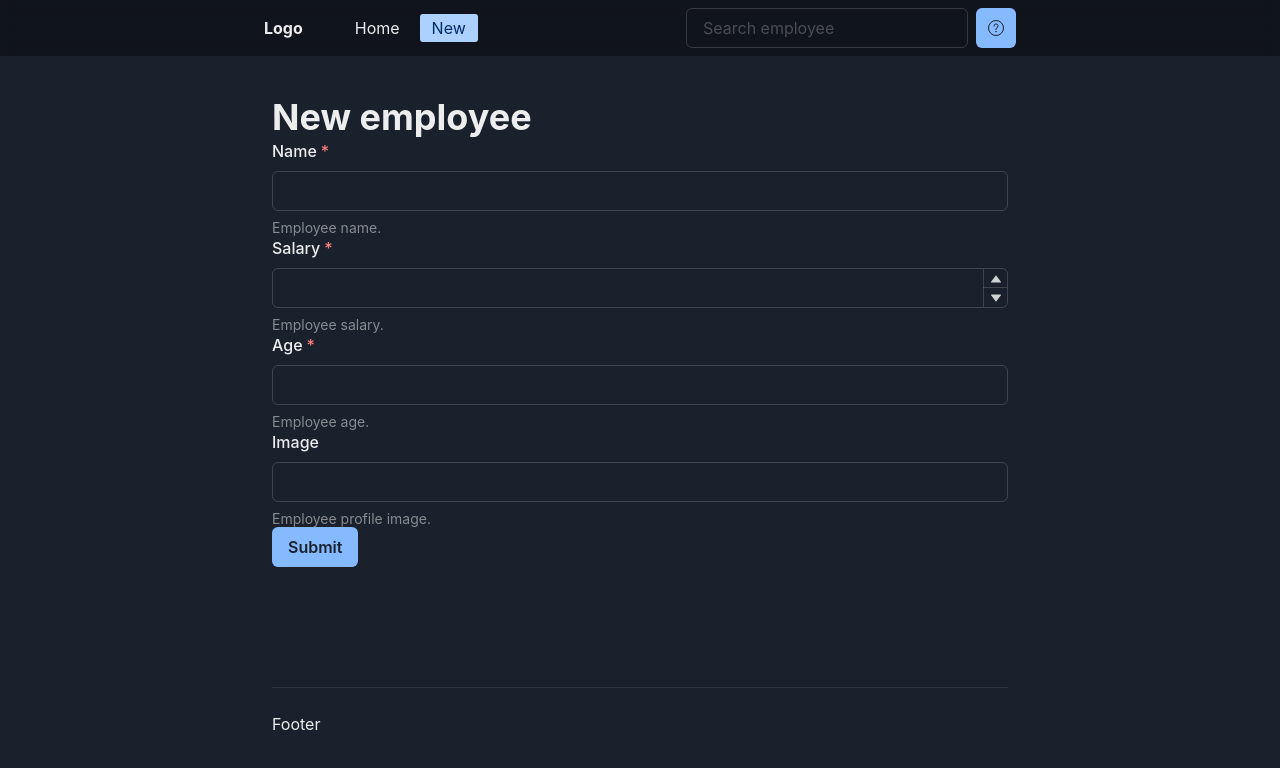
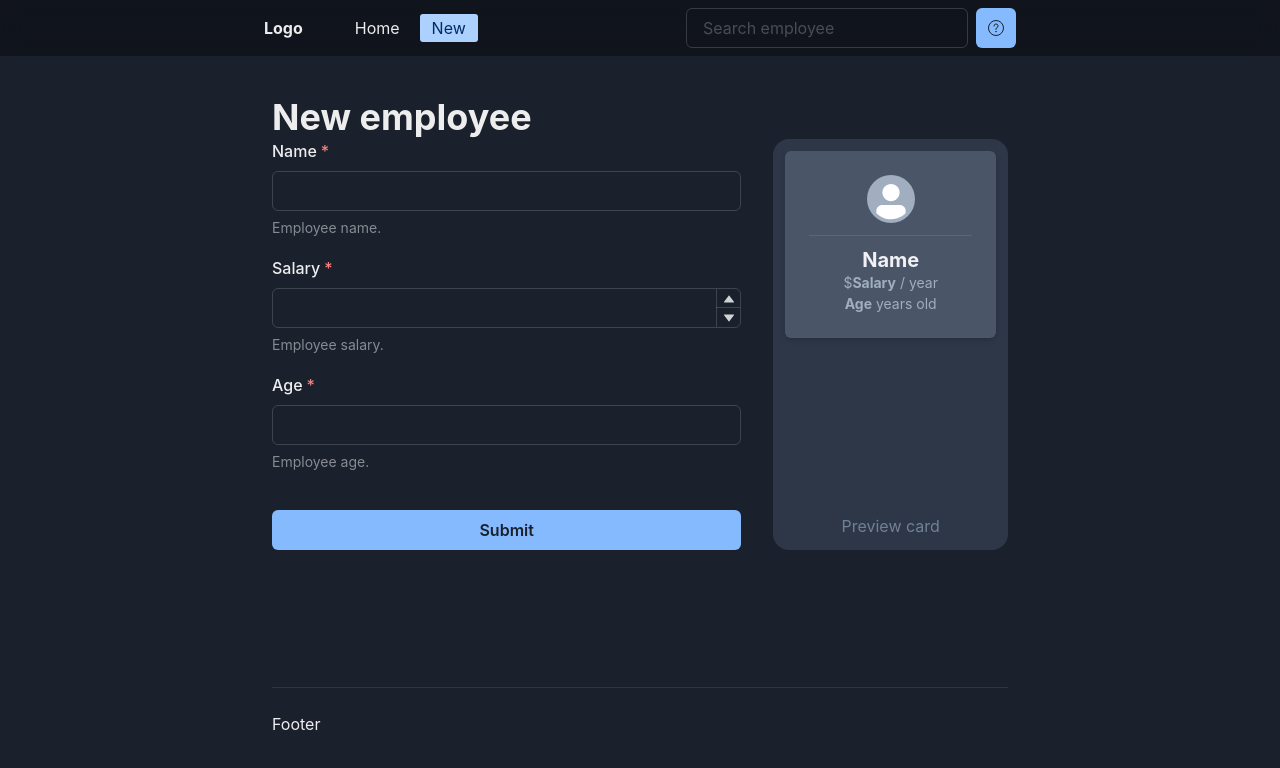
Before and after one commit to JMRBDev/Employees, a React (Create React App) app: page /new in a window 1280 px wide. Shown: the top 768 px of the page. Built offline with nearby package versions, Linux system fonts and the light colour scheme.

Commit message:
Employee creation form fully working

```diff
--- a/src/components/cards/EmployeeCard/index.tsx
+++ b/src/components/cards/EmployeeCard/index.tsx
@@ -13,12 +13,24 @@ const EmployeeCard = ({ employee }: IEmployeeCardProps) => {
             <VStack p={6} gap={1} bg="gray.600" borderRadius="md" overflow="hidden" boxShadow="md">
                 <Avatar name={employee?.employee_name} src={employee?.employee_image} />
                 <Divider />
-                <VStack spacing={0}>
-                    <Heading as="h3" size="md">
-                        {employee?.employee_name}
+                <VStack spacing={0} margin="auto" overflow="hidden" maxW="100%">
+                    <Heading as="h3" size="md" maxW="100%" isTruncated>
+                        {employee?.employee_name || 'Name'}
                     </Heading>
-                    <Text color="gray.400" fontSize="sm">${employee?.employee_salary} / year</Text>
-                    <Text color="gray.400" fontSize="sm">{employee?.employee_age} years old</Text>
+                    <Text color="gray.400" fontSize="sm" maxW="100%" isTruncated>
+                        $
+                        <Text as="span" fontWeight="bold">
+                            {employee?.employee_salary || 'Salary'}
+                        </Text>
+                        {' '}
+                        / year</Text>
+                    <Text color="gray.400" fontSize="sm" maxW="100%" isTruncated>
+                        <Text as="span" fontWeight="bold">
+                            {employee?.employee_age || 'Age'}
+                        </Text>
+                        {' '}
+                        years old
+                    </Text>
                 </VStack>
             </VStack>
         </Link>
--- a/src/components/pages/employeePage/index.tsx
+++ b/src/components/pages/employeePage/index.tsx
@@ -1,23 +1,22 @@
 import React from 'react';
-import { FormControl, FormErrorMessage, FormHelperText, FormLabel, Heading, Input, Box, Button, NumberInput, NumberInputField, NumberInputStepper, NumberIncrementStepper, NumberDecrementStepper } from '@chakra-ui/react';
-import { FieldValues, SubmitHandler, useForm } from 'react-hook-form';
+import { FormControl, FormErrorMessage, FormHelperText, FormLabel, Heading, Input, Button, NumberInput, NumberInputField, NumberInputStepper, NumberIncrementStepper, NumberDecrementStepper, useToast, Grid, VStack, Text, Spacer } from '@chakra-ui/react';
+import { SubmitHandler, useForm } from 'react-hook-form';
 import { IEmployee } from '../../../interfaces/IEmployee';
 import * as Yup from 'yup';
 import { yupResolver } from '@hookform/resolvers/yup';
+import { useDispatch } from 'react-redux';
+import { changeStatus } from '../../../redux/slices/appSlice';
+import { createEmployee } from '../../../services/EmployeeService';
+import EmployeeCard from '../../cards/EmployeeCard';
+
+const EmployeePage = () => {
+    const dispatch = useDispatch();
+    const toast = useToast();
 
     const FormSchema = Yup.object().shape({
         employee_name: Yup.string().required('Name is required'),
         employee_salary: Yup.number().typeError('Salary must be a number').required('Salary is required'),
         employee_age: Yup.number().typeError('Age must be a number').required('Age is required'),
-    employee_image: Yup.mixed()
-        .test(
-            "fileSize",
-            "File size is too large (5MB max.)",
-            (value) => value[0].size <= 5242880 && value[0].size > 0)
-        .test(
-            "fileType",
-            "Only jpg, png and jpeg are supported",
-            (value) => ["image/jpeg", "image/png", "image/jpg"].includes(value.type)),
     });
 
     const useCreateForm = () => {
@@ -28,16 +27,34 @@ const useCreateForm = () => {
         });
     }
 
-const EmployeePage = () => {
-    const { register, handleSubmit, formState: { errors } } = useCreateForm();
-    const onSubmit: SubmitHandler<FieldValues> = (data) => console.log(data);
+    const { register, handleSubmit, formState: { errors }, watch } = useCreateForm();
+    const onSubmit: SubmitHandler<IEmployee> = (data) => {
+        const _createEmployee = async () => {
+            dispatch(changeStatus('fetching'));
+            const res = await createEmployee(data);
+            if (res.status === 'success') {
+                dispatch(changeStatus('ready'));
+            } else {
+                dispatch(changeStatus('errorFetching'));
+            }
 
-    console.log({ errors })
+            toast({
+                title: res.status.toUpperCase(),
+                description: res.message,
+                status: res.status,
+                duration: res.status === 'error' ? null : 5000,
+                isClosable: true,
+            });
+        };
+
+        _createEmployee();
+    };
 
     return (
         <>
             <Heading>New employee</Heading>
-            <Box as="form" onSubmit={handleSubmit(onSubmit)}>
+            <Grid gap={8} gridTemplateColumns={{ base: '1fr', sm: '2fr 1fr' }} alignItems="flex-start">
+                <VStack as="form" gap={3} align="stretch" onSubmit={handleSubmit(onSubmit)} w="full">
                     <FormControl isRequired isInvalid={!!errors.employee_name}>
                         <FormLabel htmlFor='employee_name'>Name</FormLabel>
                         <Input {...register('employee_name')} />
@@ -80,24 +97,24 @@ const EmployeePage = () => {
                         )}
                     </FormControl>
 
-                <FormControl isInvalid={!!errors.employee_image}>
-                    <FormLabel htmlFor='employee_image'>Image</FormLabel>
-                    <Input {...register('employee_image')} />
-                    {!errors.employee_image ? (
-                        <FormHelperText>
-                            Employee profile image.
-                        </FormHelperText>
-                    ) : (
-                        <FormErrorMessage>{errors.employee_image?.message}</FormErrorMessage>
+                    <Spacer />
 
-                    )}
-                </FormControl>
                     <Button type="submit" disabled={!!Object.keys(errors).length}>
                         Submit
                     </Button>
-            </Box>
+                </VStack>
+
+                <VStack align="stretch" justify="space-between" bg="gray.700" overflow="hidden" h="full" p={3} borderRadius={16}>
+                    <EmployeeCard employee={{
+                        employee_name: watch().employee_name,
+                        employee_salary: watch().employee_salary,
+                        employee_age: watch().employee_age,
+                    }} />
+                    <Text align="center" color="gray.500">Preview card</Text>
+                </VStack>
+            </Grid>
         </>
-    )
-}
+    );
+};
 
 export default EmployeePage;
--- a/src/interfaces/IEmployee.ts
+++ b/src/interfaces/IEmployee.ts
@@ -1,7 +1,7 @@
 export interface IEmployee {
-    id: number;
+    id?: number;
     employee_name: string;
     employee_salary: number;
     employee_age: number;
-    employee_image: string;
+    employee_image?: string;
 };
--- a/src/services/EmployeeService/index.ts
+++ b/src/services/EmployeeService/index.ts
@@ -1,3 +1,4 @@
+import { IEmployee } from '../../interfaces/IEmployee';
 const API_URL = 'http://dummy.restapiexample.com/api/v1';
 
 export const getAllEmployees = async () => {
@@ -29,22 +30,19 @@ export const getSingleEmployee = async (id: number) => {
     }
 };
 
-export const createEmployee = async (name: string, salary: number, age: number) => {
+export const createEmployee = async (data: IEmployee) => {
     try {
         const res = await (await fetch(`${API_URL}/create`, {
             method: 'POST',
-            body: JSON.stringify({
-                name,
-                salary,
-                age,
-            }),
+            body: JSON.stringify(data),
         })).json();
 
         return res;
     } catch (err) {
-        console.log(err);
-
-        return undefined;
+        return {
+            status: 'error',
+            message: (err as Error).message,
+        };
     }
 };
 
```
Lines whose indentation alone changed are shown as unchanged.
